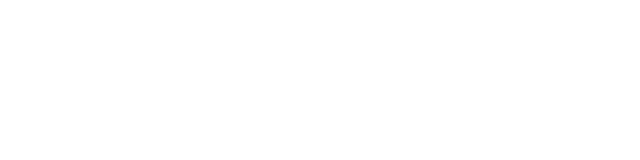
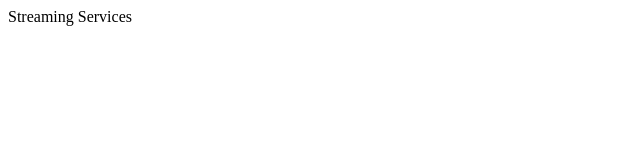
Before and after one commit to BrandonMinjares/FILMBOT, a React (Create React App) app in the folder frontend/: page /#/onboarding/streamingservices in a window 1280 px wide. Before the commit this address had no page. Shown: the top 160 px of the page, without its empty margins (0-640 px from the left). Built offline with nearby package versions, Linux system fonts and the light colour scheme.

Commit message:
Modified register component to redirect to onboarding on completion

```diff
--- a/frontend/src/App.jsx
+++ b/frontend/src/App.jsx
@@ -3,7 +3,7 @@
 
 import Register from './components/Register';
 import Login from './components/Login';
-
+import StreamingServices from './components/StreamingServices';
 import PrivateRoute from './components/PrivateRoute';
 
 /**
@@ -19,6 +19,9 @@
           <Routes>
             <Route path="/register" element={<Register/>}/>
             <Route path="/login" element={<Login/>}/>
+            <Route path="/onboarding/streamingservices"
+              element={<StreamingServices/>}/>
+
             <Route path="/"
               element={
                 <PrivateRoute>
--- a/frontend/src/components/Register.jsx
+++ b/frontend/src/components/Register.jsx
@@ -42,7 +42,7 @@
       })
       .then(() => {
         window.location.href =
-        'http://localhost:3000/#/login';
+        'http://localhost:3000/#/onboarding/streamingservices';
       })
       .catch((err) => {
         setError(`${err.status} - ${err.statusText}`);
--- a/frontend/src/components/StreamingServicesOnboarding.jsx
+++ b/frontend/src/components/StreamingServices.jsx
@@ -18,7 +18,7 @@
 /**
  * @return {void}
  */
-export default function StreamingServicesOnboarding() {
+export default function StreamingServices() {
   return (
     <div>Streaming Services</div>
   );
```
